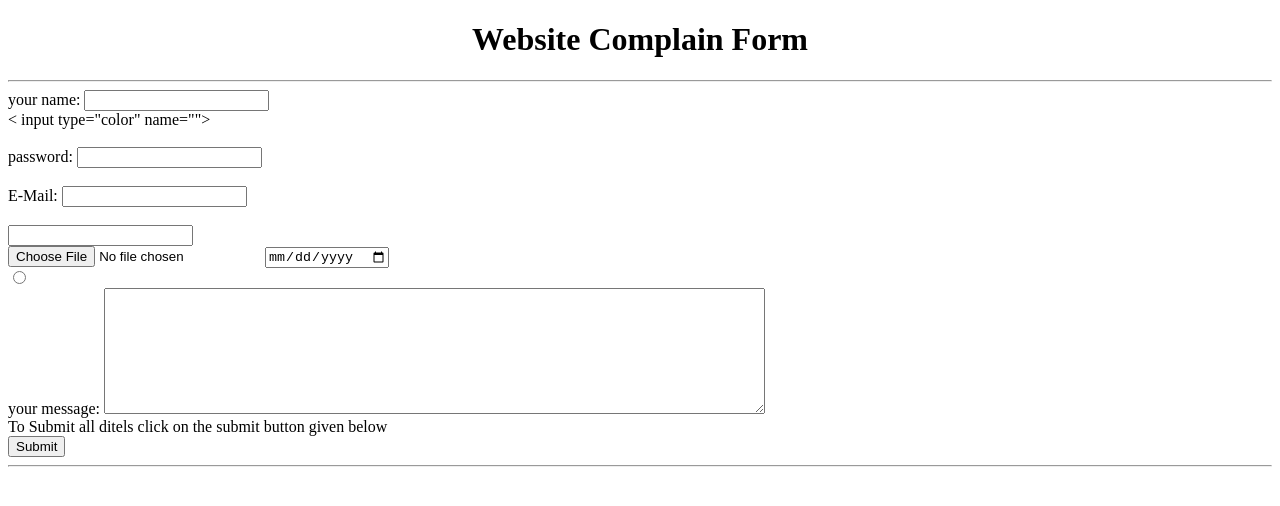
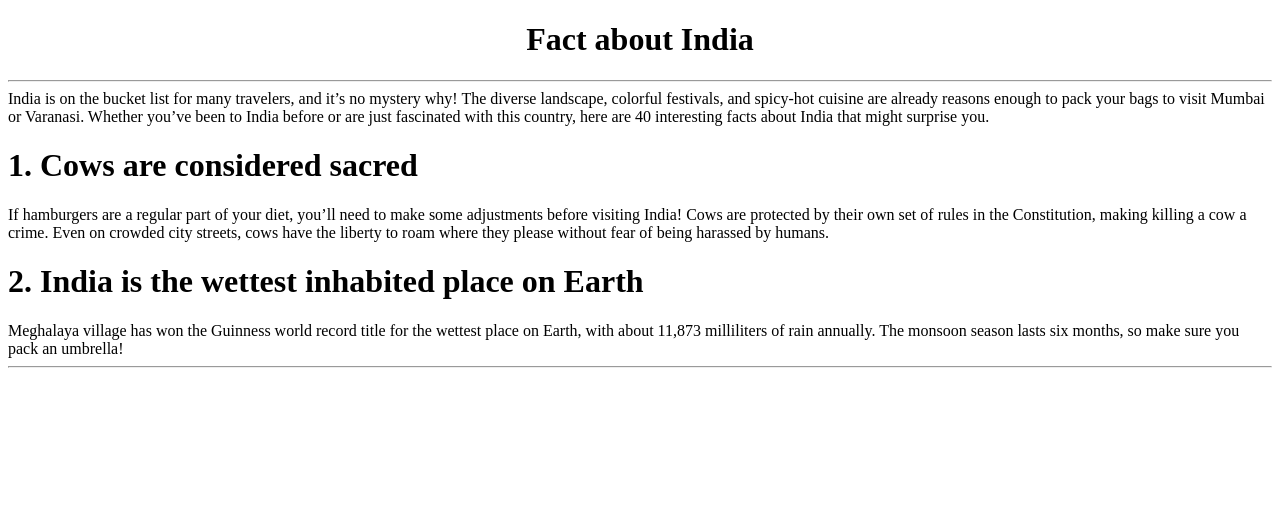
Before and after one commit to rollsroyceferraribuggatibmwaudijaguar/cv, a plain HTML site: page index.html in a window 1280 px wide. Drawn offline with Linux system fonts and the light colour scheme.

Commit message:
Add files via upload

```diff
--- a/index.html
+++ b/index.html
@@ -2,34 +2,25 @@
 <html lang="en" dir="ltr">
   <head>
     <meta charset="utf-8">
-    <title>website Complain Form.org</title>
+    <title>Fact about India</title>
   </head>
   <body>
     <h1>
       <center>
-      Website Complain Form
+        Fact about India
       </center>
     </h1>
     <hr>
-    <form class="" action="mailto:hr.scoplios@gmail.com" method="post">
-    <label>your name:</label>
-    <input type="text" name="" value=""><br><
-    input type="color" name=""><br>
-  <br>
-    <label>password:</label>
-    <input type="text" name="" value=""><br>
-      <br>
-      <label>E-Mail:</label>
-      <input type="text" name="" value=""><br>
-        <br>
-        <input type="text"><br>
-        <input type="file">
-        <input type="date"><br>
-        <input type="radio"><br>
-        <label>your message:</label>
-        <textarea name="name" rows="8" cols="80"></textarea><br>
-        <label>To Submit all ditels click on the submit button given below</label><br>
-        <input type="Submit"><br>
+    India is on the bucket list for many travelers, and it’s no mystery why! The diverse landscape, colorful festivals, and spicy-hot cuisine are already reasons enough to pack your bags to visit Mumbai or Varanasi.
+
+Whether you’ve been to India before or are just fascinated with this country, here are 40 interesting facts about India that might surprise you.
+<h1>1. Cows are considered sacred</h1>
+If hamburgers are a regular part of your diet, you’ll need to make some adjustments before visiting India! Cows are protected by their own set of rules in the Constitution, making killing a cow a crime.
+
+Even on crowded city streets, cows have the liberty to roam where they please without fear of being harassed by humans.
+<h1>2. India is the wettest inhabited place on Earth</h1>
+Meghalaya village has won the Guinness world record title for the wettest place on Earth, with about 11,873 milliliters of rain annually. The monsoon season lasts six months, so make sure you pack an umbrella!
+
         <hr>
   </body>
 </html>
```
